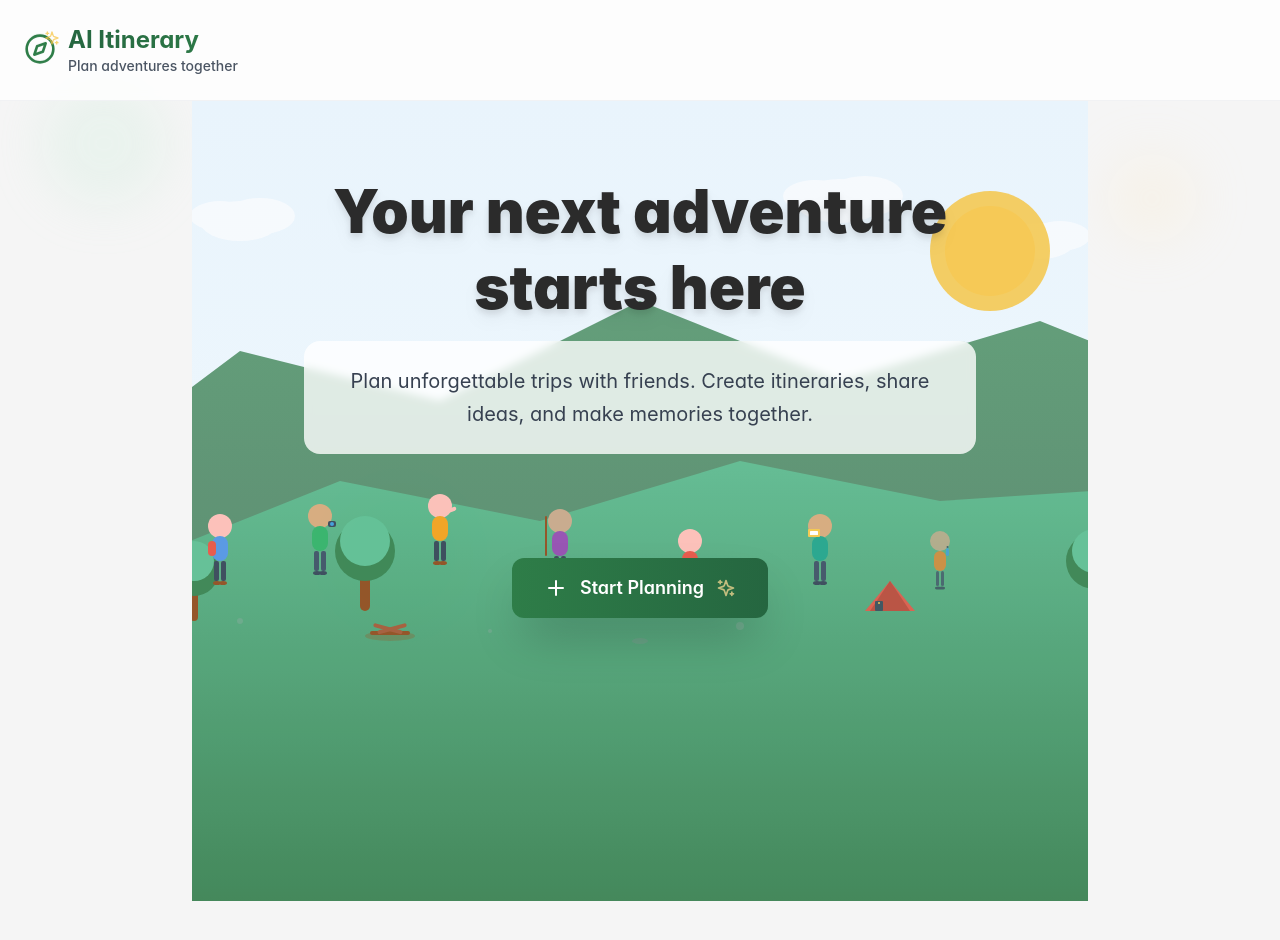
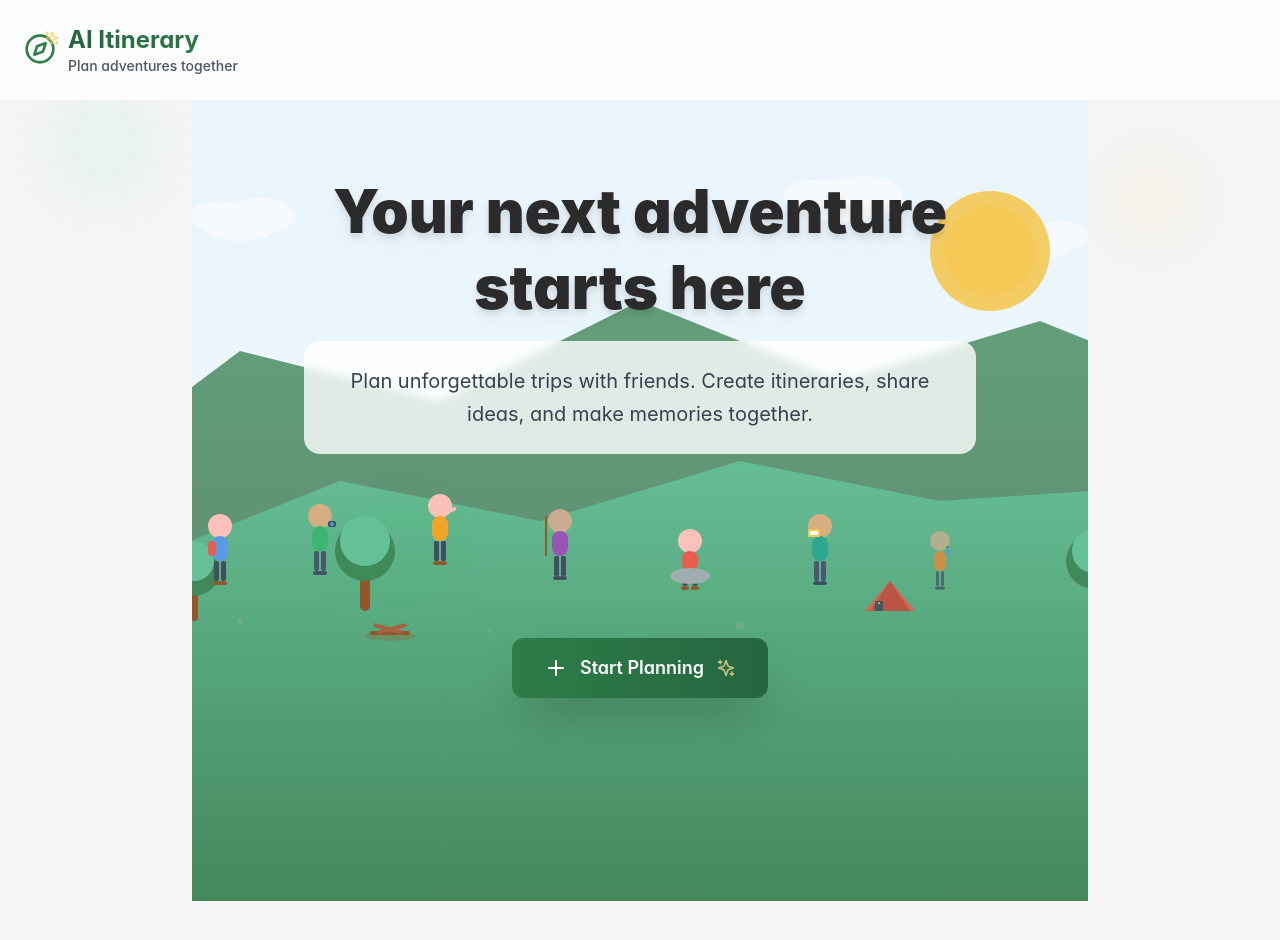
Before and after one commit to MimiLeinbach/Bolt-Hackathon, a React (Vite) app: page / in a window 1280 px wide. Shown: the top 940 px of the page. Built offline with nearby package versions, Linux system fonts and the light colour scheme.

Commit message:
Move Start Planning Button Below People

```diff
--- a/src/pages/HomePage.tsx
+++ b/src/pages/HomePage.tsx
@@ -26,7 +26,7 @@ export default function HomePage() {
         )}
 
         {/* Hero Section */}
-        <div className="text-center mb-12 pt-20">
+        <div className="text-center mb-8 pt-20">
           <div className="mb-6">
             <h2 className="text-6xl font-black mb-4 text-charcoal drop-shadow-lg">
               Your next adventure
@@ -40,6 +40,17 @@ export default function HomePage() {
               </p>
             </div>
           </div>
+        </div>
+
+        {/* Start Planning Button - positioned below the people in the illustration */}
+        <div className="text-center mb-12 pt-32">
+          <Link to="/create-trip">
+            <button className="btn-primary text-lg px-8 py-4 inline-flex items-center space-x-3 group shadow-2xl">
+              <Plus className="w-6 h-6 group-hover:rotate-90 transition-transform duration-300" />
+              <span>Start Planning</span>
+              <Sparkles className="w-5 h-5 animate-pulse text-gold-300" />
+            </button>
+          </Link>
         </div>
 
         {/* Recent Trips */}
@@ -90,17 +101,6 @@ export default function HomePage() {
             </div>
           </div>
         )}
-
-        {/* Start Planning Button - 15 units from bottom */}
-        <div className="text-center pb-15 mt-8">
-          <Link to="/create-trip">
-            <button className="btn-primary text-lg px-8 py-4 inline-flex items-center space-x-3 group shadow-2xl">
-              <Plus className="w-6 h-6 group-hover:rotate-90 transition-transform duration-300" />
-              <span>Start Planning</span>
-              <Sparkles className="w-5 h-5 animate-pulse text-gold-300" />
-            </button>
-          </Link>
-        </div>
       </div>
     </div>
   )
```
